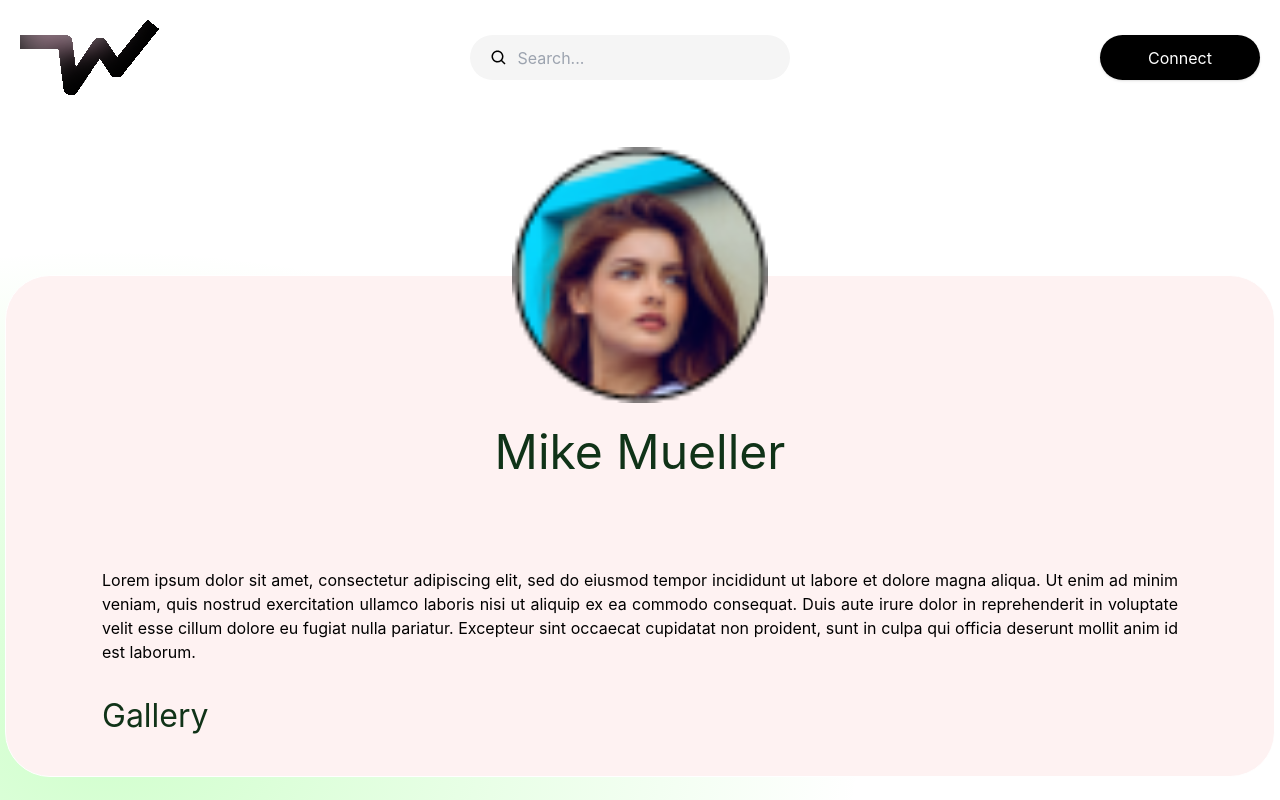
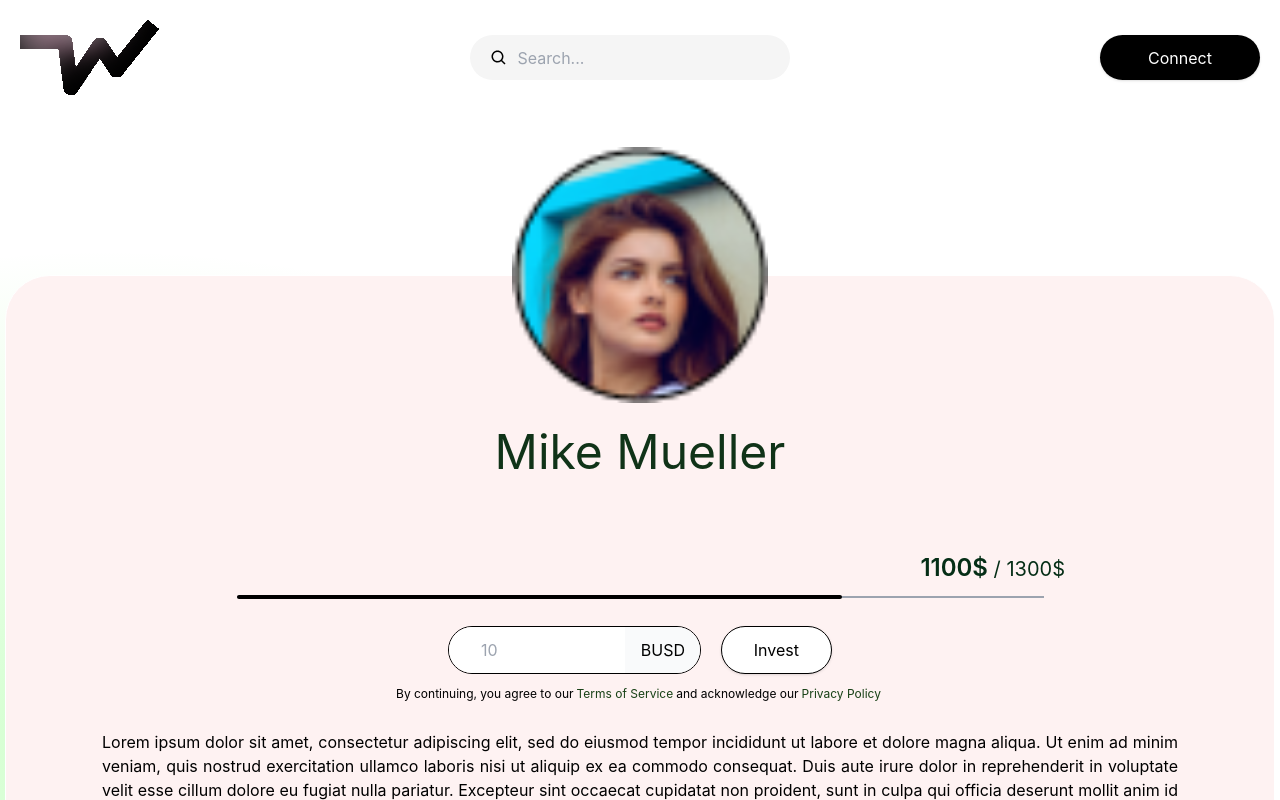
Before and after one commit to fragtex-eth/vision-velocity, a React (Vite) app in the folder client/: page / in a window 1280 px wide. Shown: the top 800 px of the page. Built offline with nearby package versions, Linux system fonts and the light colour scheme; some icons are missing.

Commit message:
adding profile page

```diff
--- a/client/src/index.css
+++ b/client/src/index.css
@@ -48,3 +48,8 @@ h3{
   font-style: normal;
   color: #103318;
 }
+a{
+  color: rgb(24, 65, 22);
+  padding-left: 3px;
+  padding-right: 3px;
+}
--- a/client/src/views/Project.tsx
+++ b/client/src/views/Project.tsx
@@ -14,6 +14,20 @@ export default function Project(){
                     <FaLinkedin/>
                     <FaWallet/>
                 </div>
+                <div className="flex justify-center">
+                    <span className="-mt-4 -mb-4 text-right w-[850px] text-green-950 text-xl"><span className="font-semibold text-2xl">1100$</span> / 1300$</span>
+                </div>
+                <div className="progress h-0.5 w-3/4 bg-gray-400  ml-auto mr-auto">
+                    <div className="inside h-1 bg-black w-3/4 -mt-[1px] rounded-[40px]"></div>
+                </div>
+                <div className="mx-auto w-96 flex justify-between gap-5">
+                    <div className="h-12 flex border border-black rounded-3xl ">
+                        <input className="bg-white h-full w-full  rounded-s-3xl  px-8" placeholder="10"></input>
+                        <div className="   bg-gray-50 h-full w-[75px] rounded-e-3xl flex items-center px-4">BUSD</div>
+                    </div>
+                    <button className="px-8 h-12 bg-white rounded-3xl shadow border border-black justify-center">Invest</button>
+                </div>
+                <p className="flex justify-center text-xs -mt-4">By continuing, you agree to our<a>Terms of Service</a> and acknowledge our <a>Privacy Policy</a></p>
                 <p className=" text-justify">
                 Lorem ipsum dolor sit amet, consectetur adipiscing elit, sed do eiusmod tempor incididunt ut labore et dolore magna aliqua. Ut enim ad minim veniam, quis nostrud exercitation ullamco laboris nisi ut aliquip ex ea commodo consequat. Duis aute irure dolor in reprehenderit in voluptate velit esse cillum dolore eu fugiat nulla pariatur. Excepteur sint occaecat cupidatat non proident, sunt in culpa qui officia deserunt mollit anim id est laborum.
                 </p>
```
